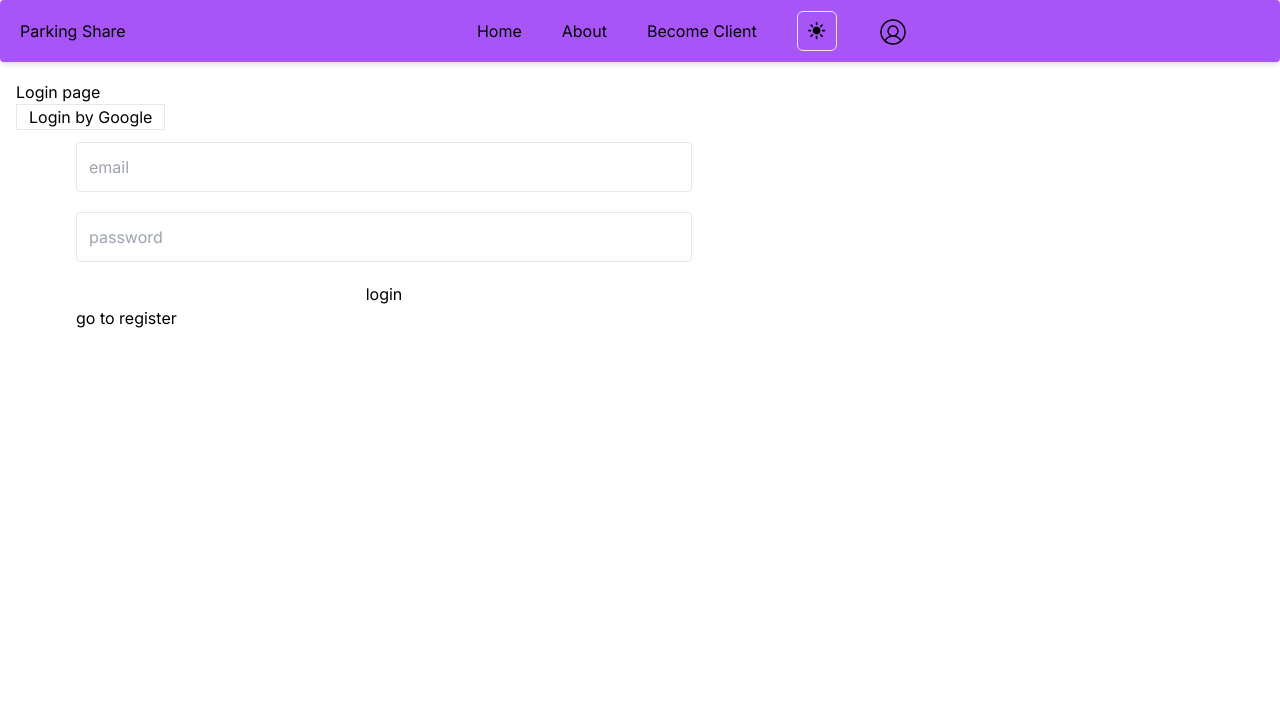
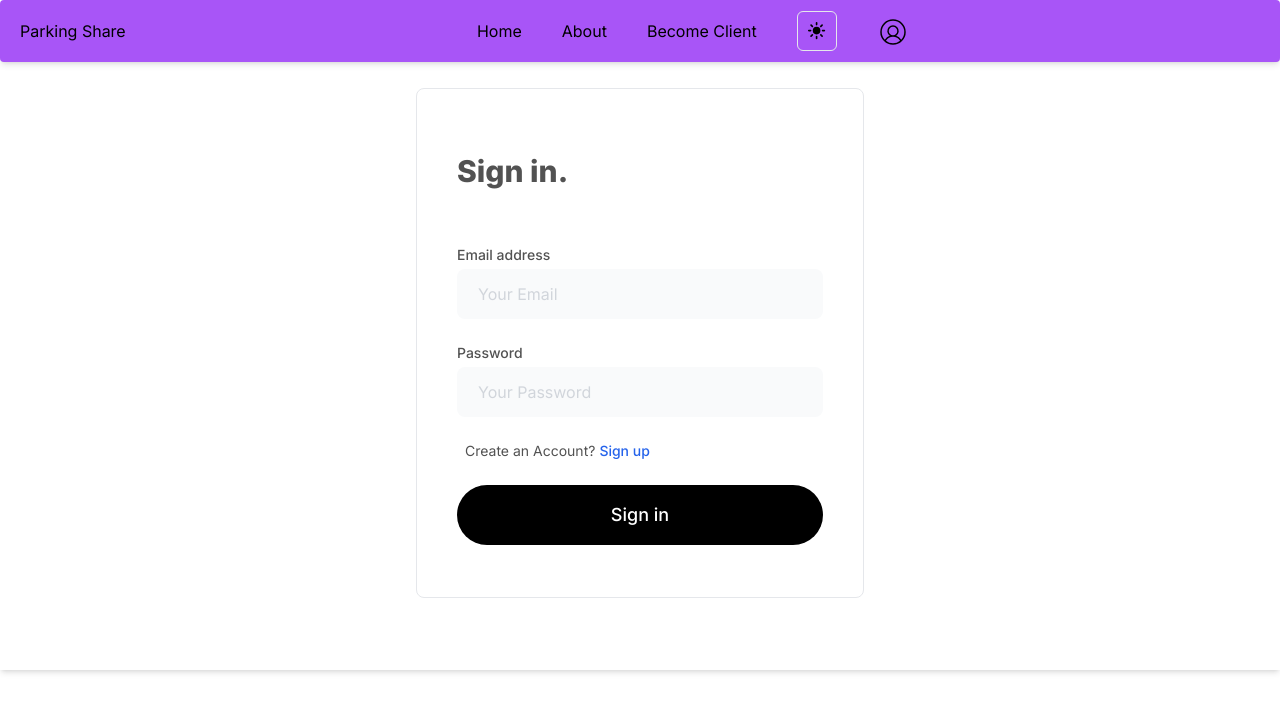
Before and after one commit to jihad-hossain1/parking-share, a Next.js app: page /login in a window 1280 px wide. Shown: the top 712 px of the page. Built offline with nearby package versions, Linux system fonts and the light colour scheme; no server answers.

Commit message:
Register & Login page - design - added

```diff
--- a/src/app/login/page.jsx
+++ b/src/app/login/page.jsx
@@ -1,15 +1,10 @@
 "use client";
 
-import { signIn } from "next-auth/react";
 import UserForm from "@/components/userForm/UserForm";
 
 const LoginPage = () => {
   return (
-    <main className="max-w-screen-md p-4 pt-20">
-      <h4>Login page</h4>
-      <button onClick={() => signIn("google")} className="border px-3">
-        Login by Google
-      </button>
+    <main className="pt-10">
       <UserForm />
     </main>
   );
--- a/src/app/login/register/page.jsx
+++ b/src/app/login/register/page.jsx
@@ -3,8 +3,7 @@ import React from "react";
 
 const RegisterPage = () => {
   return (
-    <div className="pt-20">
-      RegisterPage
+    <div className="pt-10">
       <RegisterForm />
     </div>
   );
--- a/src/components/userForm/RegisterForm.jsx
+++ b/src/components/userForm/RegisterForm.jsx
@@ -6,6 +6,7 @@ import { useState } from "react";
 import { Button } from "@/components/ui/button";
 import { toast } from "sonner";
 import axios from "axios";
+import { signIn } from "next-auth/react";
 
 const RegisterForm = () => {
   const [fullname, setfullname] = useState("");
@@ -152,7 +153,7 @@ const RegisterForm = () => {
                     </label>
                   </div>
 
-                  <div className="text-sm">
+                  <div className="text-sm ml-1">
                     <Link
                       href="/login"
                       className="font-medium text-blue-600 hover:text-blue-500"
@@ -186,6 +187,7 @@ const RegisterForm = () => {
               <div>
                 <button
                   type="submit"
+                  onClick={() => signIn("google")}
                   className="w-full items-center block px-10 py-3.5 text-base font-medium text-center text-blue-600 transition duration-500 ease-in-out transform border-2 border-white shadow-md rounded-xl focus:outline-none focus:ring-2 focus:ring-offset-2 focus:ring-gray-500"
                 >
                   <div className="flex items-center justify-center">
--- a/src/components/userForm/UserForm.jsx
+++ b/src/components/userForm/UserForm.jsx
@@ -44,34 +44,94 @@ const UserForm = () => {
     }
   };
   return (
-    <div className="max-w-screen-sm mx-auto p-3">
-      <form action={handleLogin} className="flex flex-col gap-5 ">
+    <section className="">
+      <div className=" items-center px-5 py-12 lg:px-20 shadow-md ">
+        <div className="flex flex-col w-full max-w-md p-10 mx-auto my-6 transition duration-500 ease-in-out transform bg-white rounded-lg md:mt-0 border border-inherit">
+          <div>
+            <h2 className="mt-6 text-3xl font-extrabold text-neutral-600">
+              Sign in.
+            </h2>
+          </div>
+          <div className="mt-8">
+            <div className="mt-6">
+              <form onSubmit={handleLogin} className="space-y-6">
+                <div>
+                  <label
+                    htmlFor="email"
+                    className="block text-sm font-medium text-neutral-600"
+                  >
+                    {" "}
+                    Email address{" "}
+                  </label>
+                  <div className="mt-1">
                     <input
-          type="email"
-          className="bg-transparent border p-3 rounded"
                       name=""
                       value={email}
-          placeholder="email"
                       onChange={(e) => setEmail(e.target.value)}
-          id=""
+                      autoComplete="email"
+                      required=""
+                      placeholder="Your Email"
+                      className="block w-full px-5 py-3 text-base text-neutral-600 placeholder-gray-300 transition duration-500 ease-in-out transform border border-transparent rounded-lg bg-gray-50 focus:outline-none focus:border-transparent focus:ring-2 focus:ring-white focus:ring-offset-2 focus:ring-offset-gray-300"
                     />
+                  </div>
+                </div>
 
+                <div className="space-y-1">
+                  <label
+                    htmlFor="password"
+                    className="block text-sm font-medium text-neutral-600"
+                  >
+                    {" "}
+                    Password{" "}
+                  </label>
+                  <div className="mt-1">
                     <input
+                      value={password}
+                      onChange={(e) => setPassword(e.target.value)}
                       type="password"
-          className="bg-transparent border p-3 rounded"
-          name=""
-          value={password}
-          placeholder="password"
-          onChange={(e) => setPassword(e.target.value)}
-          id=""
+                      autoComplete="current-password"
+                      required=""
+                      placeholder="Your Password"
+                      className="block w-full px-5 py-3 text-base text-neutral-600 placeholder-gray-300 transition duration-500 ease-in-out transform border border-transparent rounded-lg bg-gray-50 focus:outline-none focus:border-transparent focus:ring-2 focus:ring-white focus:ring-offset-2 focus:ring-offset-gray-300"
                     />
-        <button type="submit">login</button>
-      </form>
+                  </div>
+                </div>
+                <div className="flex items-center justify-start">
+                  <div className="flex items-center">
+                    <label
+                      htmlFor="remember-me"
+                      className="block ml-2 text-sm text-neutral-600"
+                    >
+                      {" "}
+                      Create an Account?{" "}
+                    </label>
+                  </div>
+
+                  <div className="text-sm ml-1">
+                    <Link
+                      href="/login/register"
+                      className="font-medium text-blue-600 hover:text-blue-500"
+                    >
+                      {" "}
+                      Sign up{" "}
+                    </Link>
+                  </div>
+                </div>
 
                 <div>
-        <Link href={"/login/register"}>go to register</Link>
+                  <button
+                    type="submit"
+                    className="w-full py-4 rounded-full bg-black text-white text-lg font-medium transition-transform active:scale-95 mb-3 hover:opacity-75 flex items-center gap-2 justify-center"
+                  >
+                    Sign in
+                  </button>
+                </div>
+              </form>
             </div>
           </div>
+        </div>
+      </div>
+    </section>
   );
 };
 
```
Lines whose indentation alone changed are shown as unchanged.
